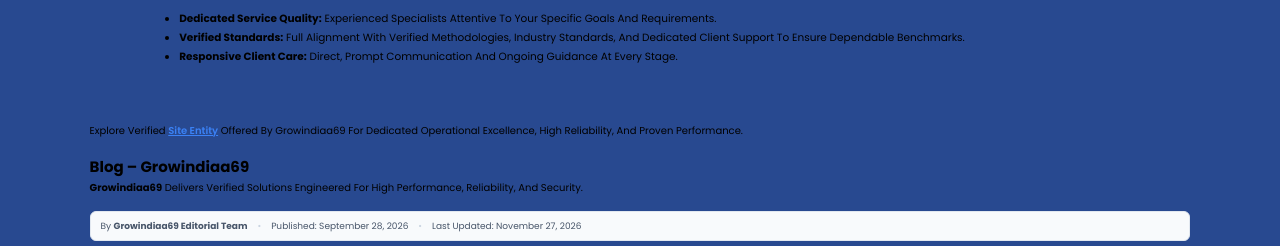
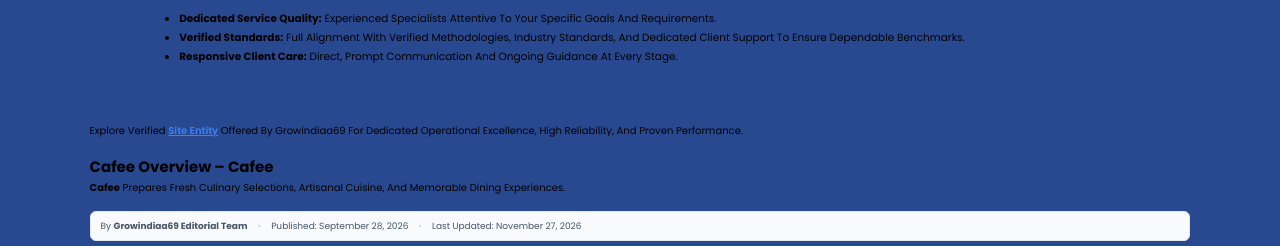
Before and after one commit to growindiaa69/cafee, a plain HTML site: page blog.html in a window 1280 px wide. Shown: the part 1048-1294 px from the top of the page. Drawn offline with Linux system fonts and the light colour scheme.

Commit message:
fix(aeo): apply 1 verified TrueAEO fix(es) to blog.html

```diff
--- a/blog.html
+++ b/blog.html
@@ -194,8 +194,8 @@
     <div class="trueaeo-remediation-block" data-trueaeo-section="topic" data-trueaeo-fix="longsentencelength">
 <!-- 🔍 Readable Sentence Length (<22 Words per Sentence) Remediation: -->
 <div class="aeo-content-section" style="box-sizing: border-box; max-width: 100%; margin: 1.5rem 0; line-height: 1.7;">
-  <h2>Blog – Growindiaa69</h2>
-  <p><strong>Growindiaa69</strong> delivers verified solutions engineered for high performance, reliability, and security.</p>
+  <h2>Cafee Overview – Cafee</h2>
+  <p><strong>Cafee</strong> prepares fresh culinary selections, artisanal cuisine, and memorable dining experiences.</p>
 </div>
 </div>
 
```
